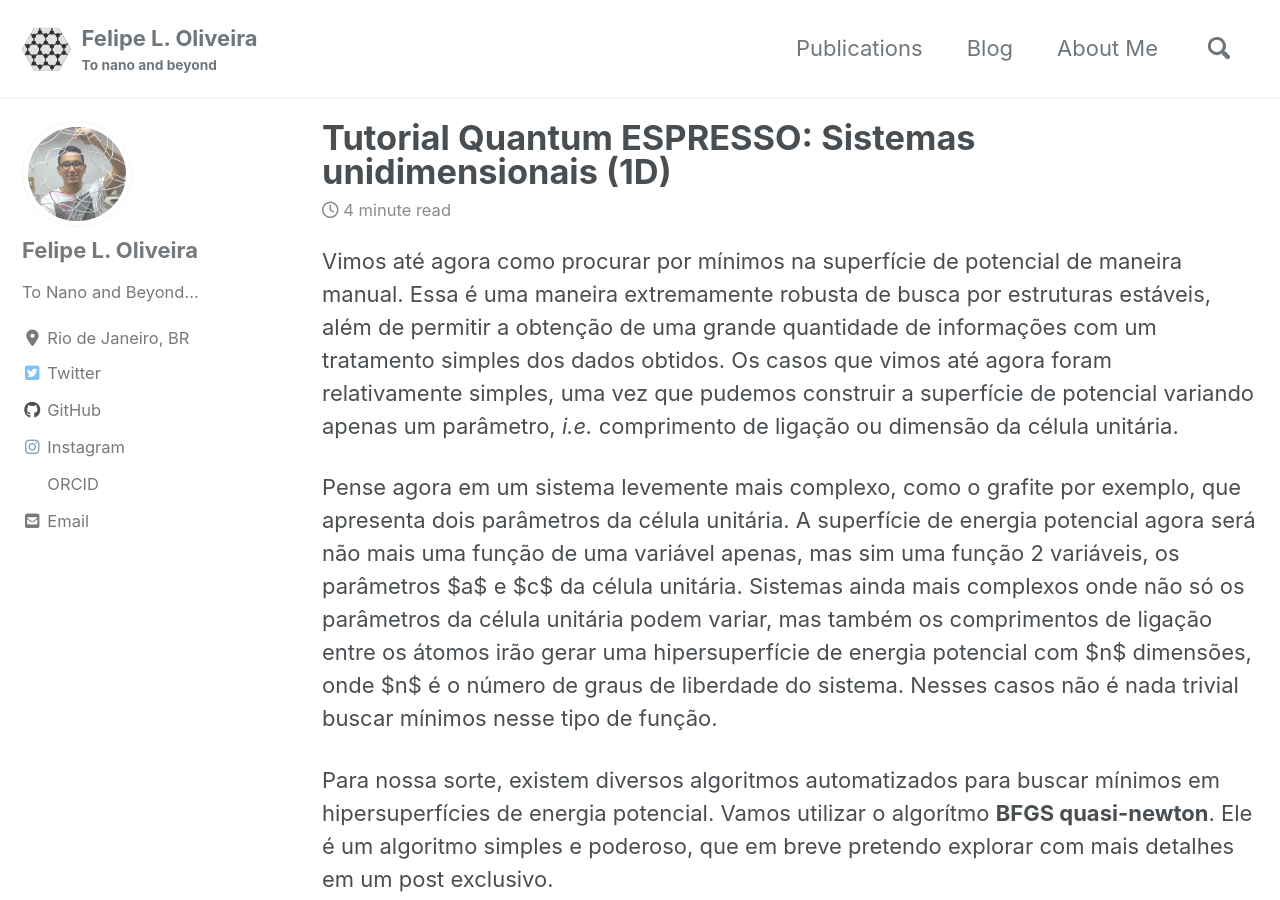
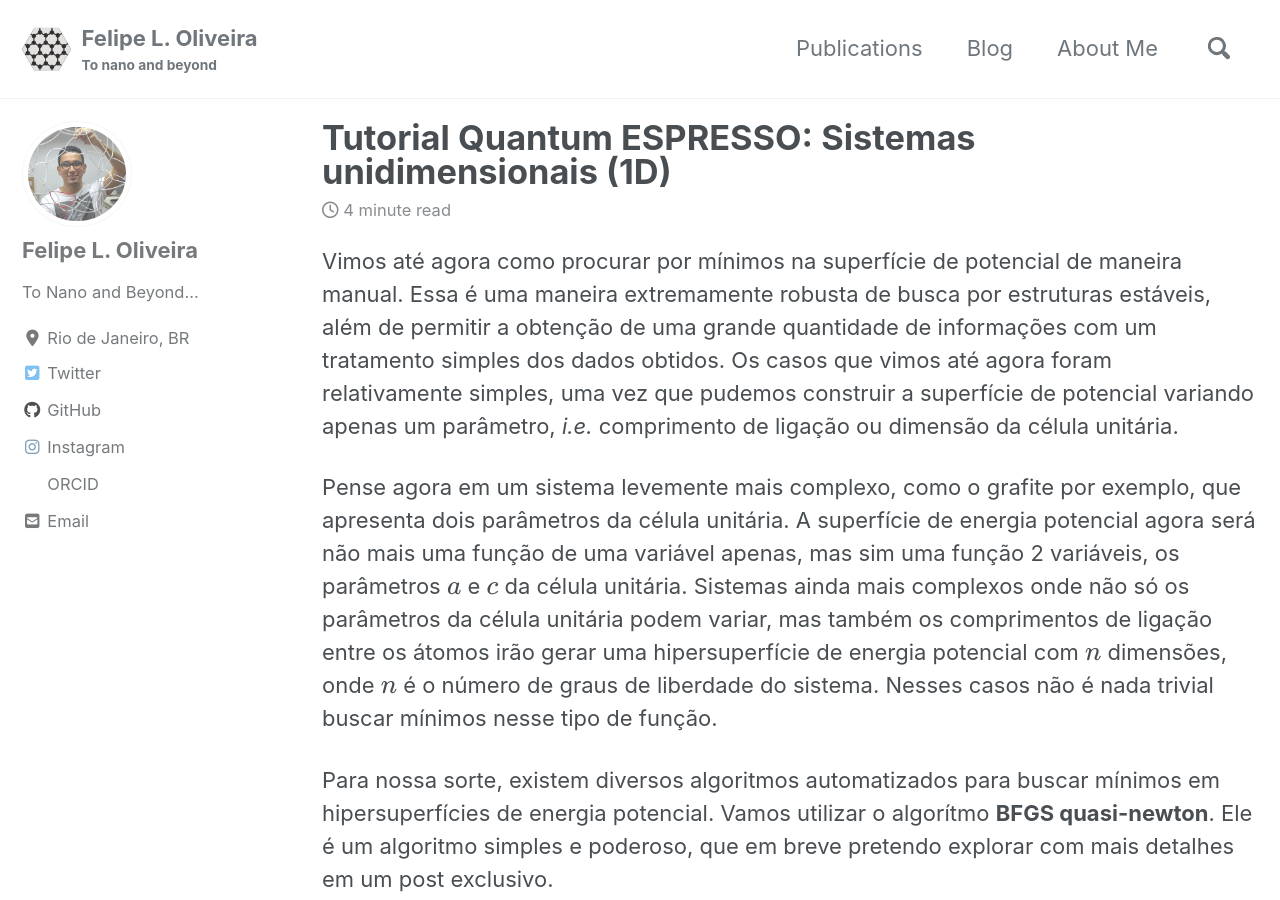
Before and after one commit to lipelopesoliveira/lipelopesoliveira.github.io, a Jekyll site: the page built from _posts/Tutorial_QE/2019-09-28-cap2-4.md, in a window 1280 px wide and 900 px high. Built offline with Jekyll 4.4.1, drawn with Linux system fonts in a browser that asks for light colours; cached includes are drawn as plain includes; nearby versions of some CDN libraries; formulas are drawn with MathJax 3.

Commit message:
Update 2019-09-28-cap2-4.md

```diff
--- a/_posts/Tutorial_QE/2019-09-28-cap2-4.md
+++ b/_posts/Tutorial_QE/2019-09-28-cap2-4.md
@@ -12,7 +12,7 @@ mathjax: "true"
 
 Vimos até agora como procurar por mínimos na superfície de potencial de maneira manual. Essa é uma maneira extremamente robusta de busca por estruturas estáveis, além de permitir a obtenção de uma grande quantidade de informações com um tratamento simples dos dados obtidos. Os casos que vimos até agora foram relativamente simples, uma vez que pudemos construir a superfície de potencial variando apenas um parâmetro, *i.e.* comprimento de ligação ou dimensão da célula unitária.
 
-Pense agora em um sistema levemente mais complexo, como o grafite por exemplo, que apresenta dois parâmetros da célula unitária. A superfície de energia potencial agora será não mais uma função de uma variável apenas, mas sim uma função 2 variáveis, os parâmetros $a$ e $c$ da célula unitária. Sistemas ainda mais complexos onde não só os parâmetros da célula unitária podem variar, mas também os comprimentos de ligação entre os átomos irão gerar uma hipersuperfície de energia potencial com $n$ dimensões, onde $n$ é o número de graus de liberdade do sistema. Nesses casos não é nada trivial buscar mínimos nesse tipo de função.
+Pense agora em um sistema levemente mais complexo, como o grafite por exemplo, que apresenta dois parâmetros da célula unitária. A superfície de energia potencial agora será não mais uma função de uma variável apenas, mas sim uma função 2 variáveis, os parâmetros $$a$$ e $$c$$ da célula unitária. Sistemas ainda mais complexos onde não só os parâmetros da célula unitária podem variar, mas também os comprimentos de ligação entre os átomos irão gerar uma hipersuperfície de energia potencial com $$n$$ dimensões, onde $$n$$ é o número de graus de liberdade do sistema. Nesses casos não é nada trivial buscar mínimos nesse tipo de função.
 
 Para nossa sorte, existem diversos algoritmos automatizados para buscar mínimos em hipersuperfícies de energia potencial. Vamos utilizar o algorítmo **BFGS quasi-newton**. Ele é um algoritmo simples e poderoso, que em breve pretendo explorar com mais detalhes em um post exclusivo.
 
```
